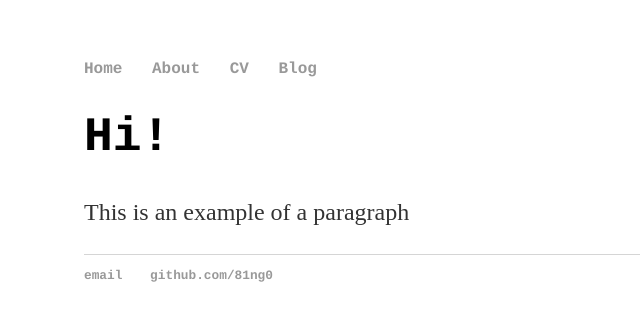
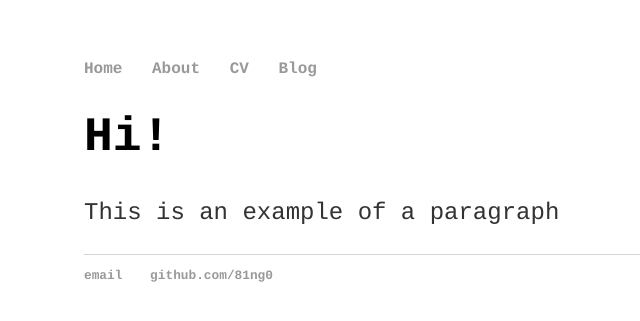
Before and after one commit to 81ng0/81ng0.github.io, a Jekyll site: the page built from index.html, in a window 1280 px wide. Shown: the top 321 px of the page, without its empty margins (108-748 px from the left). Built offline with Jekyll 4.4.1, drawn with Linux system fonts in a browser that asks for light colours.

Commit message:
Update main.css

```diff
--- a/css/main.css
+++ b/css/main.css
@@ -1,6 +1,7 @@
 body {
     margin: 60px auto;
     width: 70%;
+    font-family:'Courier', 'Monaco', 'monospace';
 }
 nav ul, footer ul {
     font-family:'Courier', 'Monaco', 'monospace';
```
